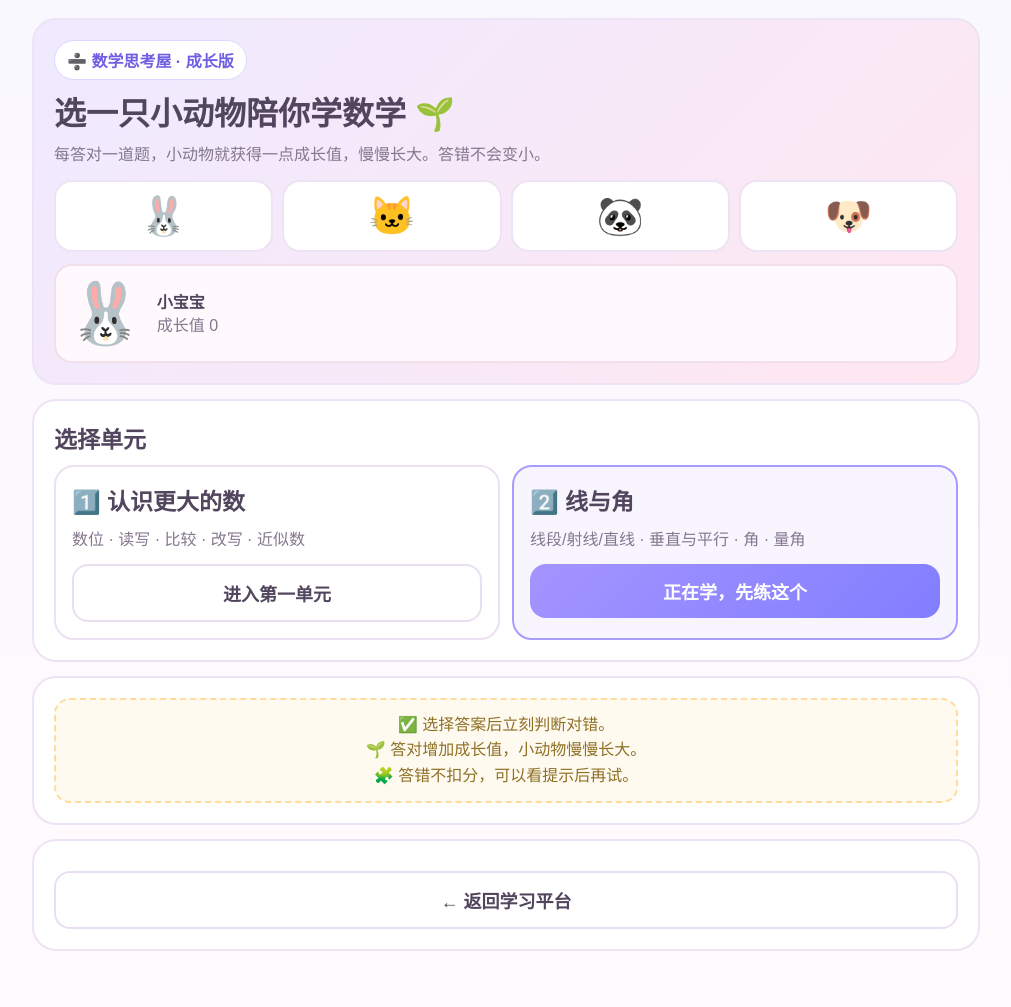
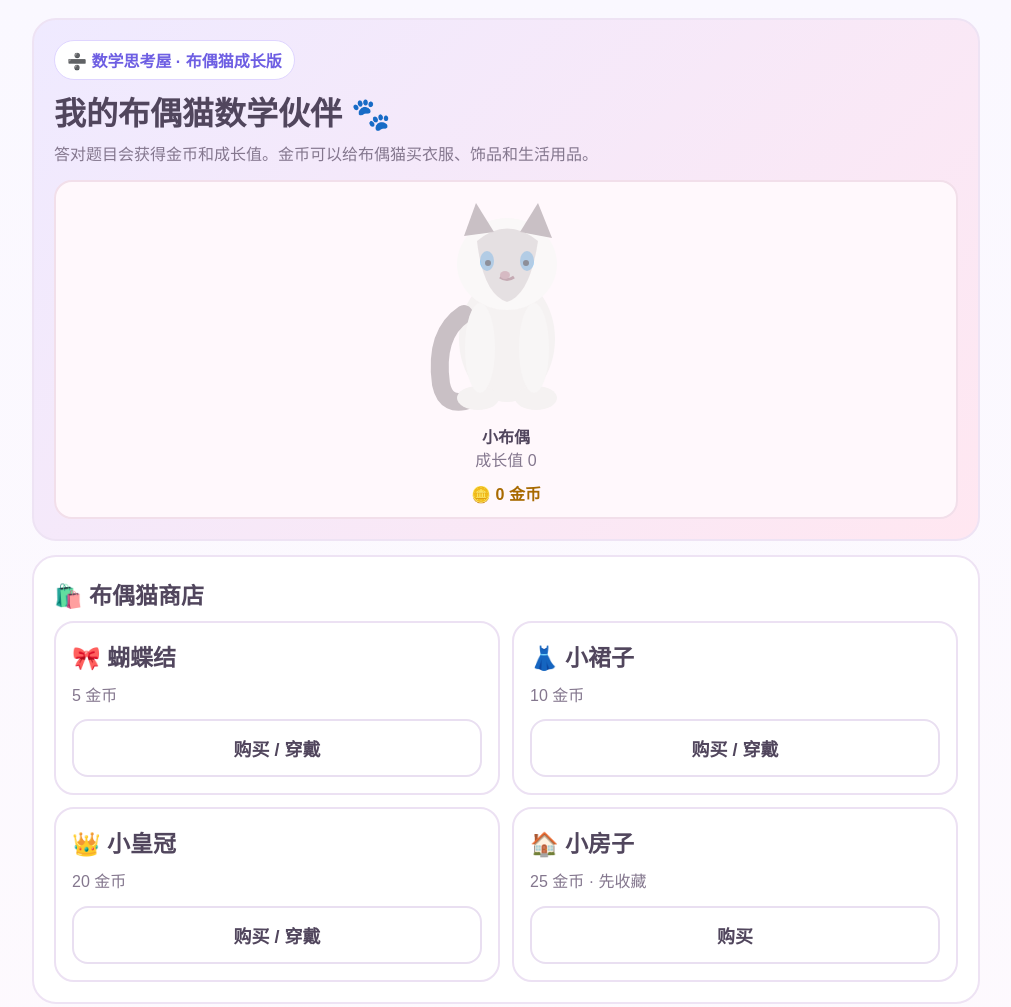
Before and after one commit to preetialka833-coder/mengmeng-english, a plain HTML site: page math.html in a window 1280 px wide. Shown: the top 1007 px of the page, without its empty margins (134-1145 px from the left). Drawn offline with Linux system fonts and the light colour scheme.

Commit message:
Add full-body ragdoll cat, coins, outfits, and shop

```diff
--- a/math.html
+++ b/math.html
@@ -12,15 +12,48 @@ a.btn,button.btn{display:block;width:100%;text-decoration:none;text-align:center
 .petbox{display:flex;align-items:center;gap:14px;margin-top:12px;padding:12px;border-radius:18px;background:#fff8fc;border:2px solid #f2dfea}.pet{font-size:60px}.tip{background:#fffaf0;border:2px dashed #ffdb9d;border-radius:16px;padding:12px;text-align:center;color:#8e7025;line-height:1.6}
 @media(max-width:720px){.grid{grid-template-columns:1fr}.wrap{padding:12px 10px 60px}}
 </style></head><body><main class="wrap">
-<section class="hero"><span class="badge">➗ 数学思考屋 · 成长版</span><h1>选一只小动物陪你学数学 🌱</h1><div class="sub">每答对一道题，小动物就获得一点成长值，慢慢长大。答错不会变小。</div>
-<div class="animals">
-<button class="animalChoice" onclick="chooseAnimal('🐰')">🐰</button>
-<button class="animalChoice" onclick="chooseAnimal('🐱')">🐱</button>
-<button class="animalChoice" onclick="chooseAnimal('🐼')">🐼</button>
-<button class="animalChoice" onclick="chooseAnimal('🐶')">🐶</button>
+<section class="hero">
+<span class="badge">➗ 数学思考屋 · 布偶猫成长版</span>
+<h1>我的布偶猫数学伙伴 🐾</h1>
+<div class="sub">答对题目会获得金币和成长值。金币可以给布偶猫买衣服、饰品和生活用品。</div>
+
+<div class="petbox" style="align-items:flex-end;justify-content:center;gap:24px;flex-wrap:wrap">
+  <div style="text-align:center">
+    <div id="ragdoll" style="position:relative;width:180px;height:230px;margin:auto">
+      <svg viewBox="0 0 180 230" width="180" height="230" aria-label="布偶猫全身">
+        <ellipse cx="91" cy="145" rx="48" ry="63" fill="#f5f2f2"/>
+        <ellipse cx="91" cy="70" rx="50" ry="46" fill="#faf8f8"/>
+        <path d="M48 42 L60 9 L78 38" fill="#c9c0c5"/><path d="M104 38 L122 9 L136 44" fill="#c9c0c5"/>
+        <ellipse cx="71" cy="67" rx="7" ry="10" fill="#7ec8ff"/><ellipse cx="111" cy="67" rx="7" ry="10" fill="#7ec8ff"/>
+        <circle cx="72" cy="69" r="3" fill="#27364a"/><circle cx="110" cy="69" r="3" fill="#27364a"/>
+        <path d="M84 83 Q91 88 98 83" stroke="#aa7788" stroke-width="3" fill="none"/>
+        <ellipse cx="89" cy="81" rx="5" ry="4" fill="#d69eae"/>
+        <path d="M48 120 Q18 140 25 190 Q30 215 55 205" stroke="#c9c0c5" stroke-width="18" fill="none" stroke-linecap="round"/>
+        <ellipse cx="62" cy="204" rx="21" ry="12" fill="#f5f2f2"/><ellipse cx="120" cy="204" rx="21" ry="12" fill="#f5f2f2"/>
+        <ellipse cx="64" cy="154" rx="15" ry="45" fill="#f8f6f6"/><ellipse cx="118" cy="154" rx="15" ry="45" fill="#f8f6f6"/>
+        <path d="M61 47 Q91 22 122 47 Q114 101 91 108 Q67 100 61 47" fill="#d7cfd3" opacity=".58"/>
+      </svg>
+      <div id="wearBow" style="position:absolute;top:101px;left:76px;font-size:30px;display:none">🎀</div>
+      <div id="wearCrown" style="position:absolute;top:-3px;left:72px;font-size:36px;display:none">👑</div>
+      <div id="wearDress" style="position:absolute;top:126px;left:58px;font-size:56px;display:none">👗</div>
+    </div>
+    <div><b id="petStage">小布偶</b></div>
+    <div class="sub" id="petXP">成长值 0</div>
+    <div style="margin-top:6px;font-weight:bold;color:#a86a00">🪙 <span id="coinCount">0</span> 金币</div>
+  </div>
 </div>
-<div class="petbox"><div id="pet" class="pet">🐰</div><div><b id="petStage">小宝宝</b><div class="sub" id="petXP">成长值 0</div></div></div>
 </section>
+
+<section class="card">
+<h2>🛍️ 布偶猫商店</h2>
+<div class="grid">
+  <div class="unit"><h2>🎀 蝴蝶结</h2><div class="sub">5 金币</div><button class="btn soft" onclick="buyItem('bow',5)">购买 / 穿戴</button></div>
+  <div class="unit"><h2>👗 小裙子</h2><div class="sub">10 金币</div><button class="btn soft" onclick="buyItem('dress',10)">购买 / 穿戴</button></div>
+  <div class="unit"><h2>👑 小皇冠</h2><div class="sub">20 金币</div><button class="btn soft" onclick="buyItem('crown',20)">购买 / 穿戴</button></div>
+  <div class="unit"><h2>🏠 小房子</h2><div class="sub">25 金币 · 先收藏</div><button class="btn soft" onclick="buyItem('house',25)">购买</button></div>
+</div>
+</section>
+
 <section class="card"><h2>选择单元</h2><div class="grid">
 <div class="unit"><h2>1️⃣ 认识更大的数</h2><div class="sub">数位 · 读写 · 比较 · 改写 · 近似数</div><a class="btn soft" href="./math-unit1.html?v=7">进入第一单元</a></div>
 <div class="unit active"><h2>2️⃣ 线与角</h2><div class="sub">线段/射线/直线 · 垂直与平行 · 角 · 量角</div><a class="btn primary" href="./math-unit2.html?v=7">正在学，先练这个</a></div>
@@ -29,9 +62,31 @@ a.btn,button.btn{display:block;width:100%;text-decoration:none;text-align:center
 <section class="card"><a class="btn soft" href="./index.html">← 返回学习平台</a></section>
 </main>
 <script>
-function readAnimal(){var a="🐰";try{a=localStorage.getItem("math_animal")||"🐰";}catch(e){}return a;}
-function readXP(){var x=0;try{x=parseInt(localStorage.getItem("math_xp")||"0",10);}catch(e){}return x||0;}
-function chooseAnimal(a){try{localStorage.setItem("math_animal",a);}catch(e){}renderPet();}
-function renderPet(){var a=readAnimal(),x=readXP(),size=60,label="小宝宝";if(x>=5){size=72;label="长大一点啦";}if(x>=12){size=86;label="越来越厉害";}if(x>=24){size=102;label="小勇士";}if(x>=40){size=120;label="大朋友啦";}document.getElementById("pet").innerHTML=a;document.getElementById("pet").style.fontSize=size+"px";document.getElementById("petStage").innerHTML=label;document.getElementById("petXP").innerHTML="成长值 "+x;}
+function getNum(k){var v=0;try{v=parseInt(localStorage.getItem(k)||"0",10);}catch(e){}return v||0;}
+function getText(k,d){var v=d;try{v=localStorage.getItem(k)||d;}catch(e){}return v;}
+function owned(){var o={};try{o=JSON.parse(localStorage.getItem("math_owned")||"{}");}catch(e){}return o;}
+function saveOwned(o){try{localStorage.setItem("math_owned",JSON.stringify(o));}catch(e){}}
+function renderPet(){
+  var x=getNum("math_xp"), coins=getNum("math_coins"), o=owned();
+  var label="小布偶"; if(x>=5)label="长大一点啦"; if(x>=12)label="漂亮小猫"; if(x>=24)label="数学小勇士"; if(x>=40)label="闪亮大布偶";
+  document.getElementById("petStage").innerHTML=label;
+  document.getElementById("petXP").innerHTML="成长值 "+x;
+  document.getElementById("coinCount").innerHTML=coins;
+  document.getElementById("wearBow").style.display=o.bow?"block":"none";
+  document.getElementById("wearDress").style.display=o.dress?"block":"none";
+  document.getElementById("wearCrown").style.display=o.crown?"block":"none";
+}
+function buyItem(name,price){
+  var o=owned(), coins=getNum("math_coins");
+  if(o[name]){
+    if(name==="bow"||name==="dress"||name==="crown"){o[name]=!o[name];saveOwned(o);renderPet();}
+    else alert("已经拥有啦！");
+    return;
+  }
+  if(coins<price){alert("金币还不够哦～继续做题就能赚金币。");return;}
+  coins-=price; o[name]=true;
+  try{localStorage.setItem("math_coins",String(coins));}catch(e){}
+  saveOwned(o); renderPet(); alert("购买成功！✨");
+}
 window.onload=renderPet;
 </script></body></html>
```
